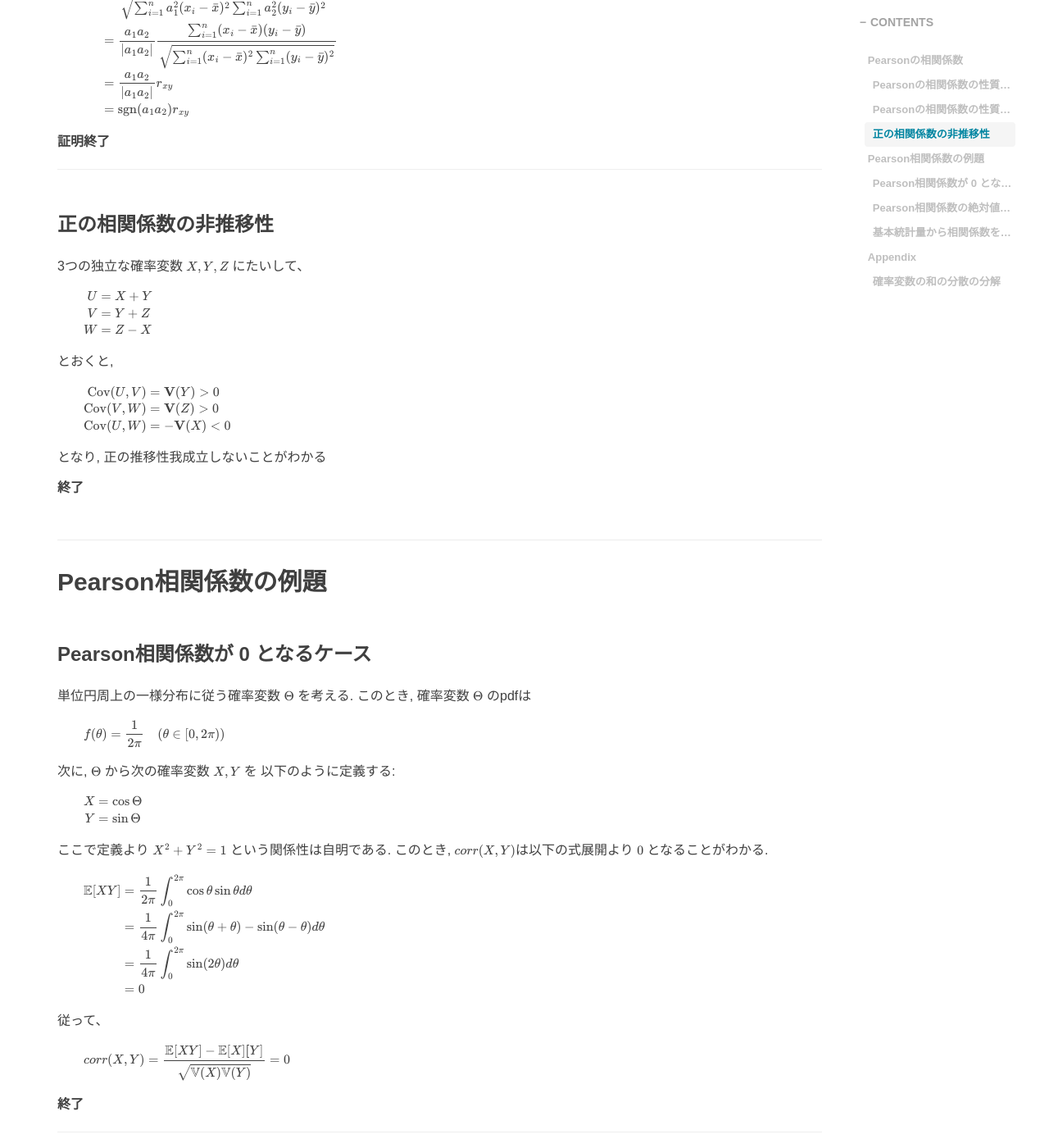
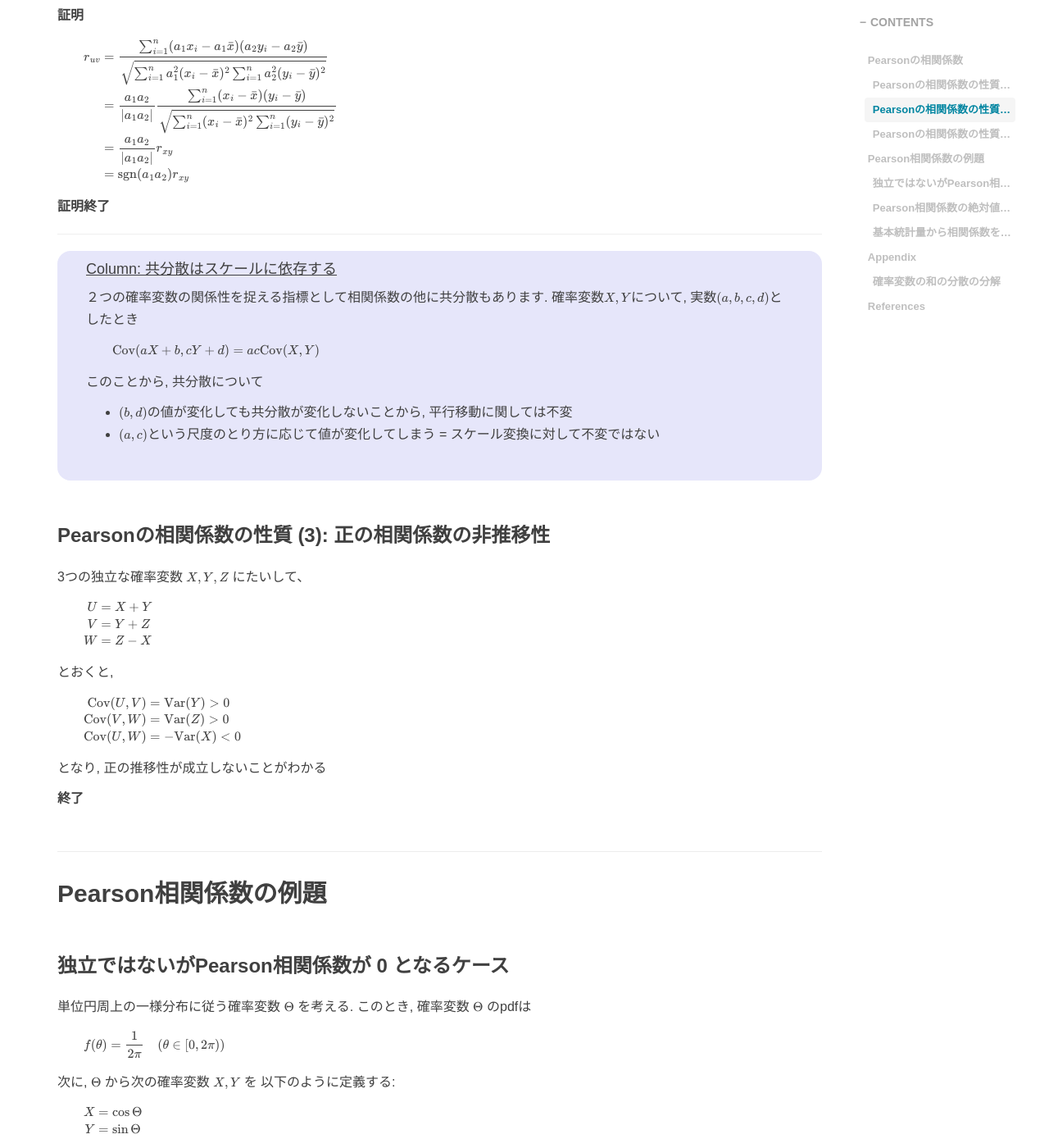
Before and after one commit to RyoNakagami/RyoNakagami.github.io, a Jekyll site: the page built from _posts/2020-10-25-Pearson-correlation.md, in a window 1280 px wide and 1400 px high, scrolled down 2303 px. Shown: the whole window at 82% size. Built offline with Jekyll 4.4.1, drawn with Linux system fonts in a browser that asks for light colours; comment, search, counter and statistics services are not loaded; some of the changed text lies outside the part shown.

Commit message:
fix pearson 1

```diff
--- a/_posts/2020-10-25-Pearson-correlation.md
+++ b/_posts/2020-10-25-Pearson-correlation.md
@@ -22,13 +22,14 @@ tags:
 - [Pearsonの相関係数](#pearson%E3%81%AE%E7%9B%B8%E9%96%A2%E4%BF%82%E6%95%B0)
   - [Pearsonの相関係数の性質 (1): Peason相関係数の値域](#pearson%E3%81%AE%E7%9B%B8%E9%96%A2%E4%BF%82%E6%95%B0%E3%81%AE%E6%80%A7%E8%B3%AA-1-peason%E7%9B%B8%E9%96%A2%E4%BF%82%E6%95%B0%E3%81%AE%E5%80%A4%E5%9F%9F)
   - [Pearsonの相関係数の性質 (2): スケール変換に対して不変](#pearson%E3%81%AE%E7%9B%B8%E9%96%A2%E4%BF%82%E6%95%B0%E3%81%AE%E6%80%A7%E8%B3%AA-2-%E3%82%B9%E3%82%B1%E3%83%BC%E3%83%AB%E5%A4%89%E6%8F%9B%E3%81%AB%E5%AF%BE%E3%81%97%E3%81%A6%E4%B8%8D%E5%A4%89)
-  - [正の相関係数の非推移性](#%E6%AD%A3%E3%81%AE%E7%9B%B8%E9%96%A2%E4%BF%82%E6%95%B0%E3%81%AE%E9%9D%9E%E6%8E%A8%E7%A7%BB%E6%80%A7)
+  - [Pearsonの相関係数の性質 (3): 正の相関係数の非推移性](#pearson%E3%81%AE%E7%9B%B8%E9%96%A2%E4%BF%82%E6%95%B0%E3%81%AE%E6%80%A7%E8%B3%AA-3-%E6%AD%A3%E3%81%AE%E7%9B%B8%E9%96%A2%E4%BF%82%E6%95%B0%E3%81%AE%E9%9D%9E%E6%8E%A8%E7%A7%BB%E6%80%A7)
 - [Pearson相関係数の例題](#pearson%E7%9B%B8%E9%96%A2%E4%BF%82%E6%95%B0%E3%81%AE%E4%BE%8B%E9%A1%8C)
-  - [Pearson相関係数が 0 となるケース](#pearson%E7%9B%B8%E9%96%A2%E4%BF%82%E6%95%B0%E3%81%8C-0-%E3%81%A8%E3%81%AA%E3%82%8B%E3%82%B1%E3%83%BC%E3%82%B9)
+  - [独立ではないがPearson相関係数が 0 となるケース](#%E7%8B%AC%E7%AB%8B%E3%81%A7%E3%81%AF%E3%81%AA%E3%81%84%E3%81%8Cpearson%E7%9B%B8%E9%96%A2%E4%BF%82%E6%95%B0%E3%81%8C-0-%E3%81%A8%E3%81%AA%E3%82%8B%E3%82%B1%E3%83%BC%E3%82%B9)
   - [Pearson相関係数の絶対値が 1 となるケース](#pearson%E7%9B%B8%E9%96%A2%E4%BF%82%E6%95%B0%E3%81%AE%E7%B5%B6%E5%AF%BE%E5%80%A4%E3%81%8C-1-%E3%81%A8%E3%81%AA%E3%82%8B%E3%82%B1%E3%83%BC%E3%82%B9)
   - [基本統計量から相関係数を計算する](#%E5%9F%BA%E6%9C%AC%E7%B5%B1%E8%A8%88%E9%87%8F%E3%81%8B%E3%82%89%E7%9B%B8%E9%96%A2%E4%BF%82%E6%95%B0%E3%82%92%E8%A8%88%E7%AE%97%E3%81%99%E3%82%8B)
 - [Appendix](#appendix)
   - [確率変数の和の分散の分解](#%E7%A2%BA%E7%8E%87%E5%A4%89%E6%95%B0%E3%81%AE%E5%92%8C%E3%81%AE%E5%88%86%E6%95%A3%E3%81%AE%E5%88%86%E8%A7%A3)
+- [References](#references)
 
 <!-- END doctoc generated TOC please keep comment here to allow auto update -->
 
@@ -97,6 +98,9 @@ $$
 
 ---
 
+他の証明の方法については, [Ryo's Tech Blog > Prove Pearson Correlation always between -1 and 1](https://ryonakagami.github.io/2020/10/21/pearson-correlation-cauchy-schwarz/)を参照してくだい.
+
+
 ### Pearsonの相関係数の性質 (2): スケール変換に対して不変
 
 <div style='padding-left: 2em; border-radius: 1em; border-style:solid; border-color:#D3D3D3; background-color:#F8F8F8'>
@@ -136,7 +140,25 @@ $$
 
 ---
 
-### 正の相関係数の非推移性
+
+<div style='padding-left: 2em; padding-right: 2em; border-radius: 1em; border-style:solid; border-color:#e6e6fa; background-color:#e6e6fa'>
+<p class="h4"><ins>Column: 共分散はスケールに依存する</ins></p>
+
+２つの確率変数の関係性を捉える指標として相関係数の他に共分散もあります.
+確率変数$X, Y$について, 実数$(a, b, c, d)$としたとき
+
+$$
+\text{Cov}(aX + b, cY + d) = ac\text{Cov}(X, Y)
+$$
+
+このことから, 共分散について
+
+- $(b, d)$の値が変化しても共分散が変化しないことから, 平行移動に関しては不変
+- $(a, c)$という尺度のとり方に応じて値が変化してしまう = スケール変換に対して不変ではない
+
+</div>
+
+### Pearsonの相関係数の性質 (3): 正の相関係数の非推移性
 
 3つの独立な確率変数 $X, Y, Z$ にたいして、
 
@@ -152,18 +174,19 @@ $$
 
 $$
 \begin{align*}
-\text{Cov}(U, V) &= \mathbf V(Y) > 0\\
-\text{Cov}(V, W) &= \mathbf V(Z) > 0\\
-\text{Cov}(U, W) &= -\mathbf V(X) < 0
+\text{Cov}(U, V) &= \text{Var}(Y) > 0\\
+\text{Cov}(V, W) &= \text{Var}(Z) > 0\\
+\text{Cov}(U, W) &= -\text{Var}(X) < 0
 \end{align*}
 $$
 
-となり, 正の推移性我成立しないことがわかる
+となり, 正の推移性が成立しないことがわかる
 
 **終了**
 
+
 ## Pearson相関係数の例題
-### Pearson相関係数が 0 となるケース
+### 独立ではないがPearson相関係数が 0 となるケース
 
 単位円周上の一様分布に従う確率変数 $\Theta$ を考える. このとき, 確率変数 $\Theta$ のpdfは
 
@@ -330,3 +353,8 @@ $$
 
 
 **証明終了**
+
+
+References
+--------
+- [Ryo's Tech Blog > Prove Pearson Correlation always between -1 and 1](https://ryonakagami.github.io/2020/10/21/pearson-correlation-cauchy-schwarz/)
```
